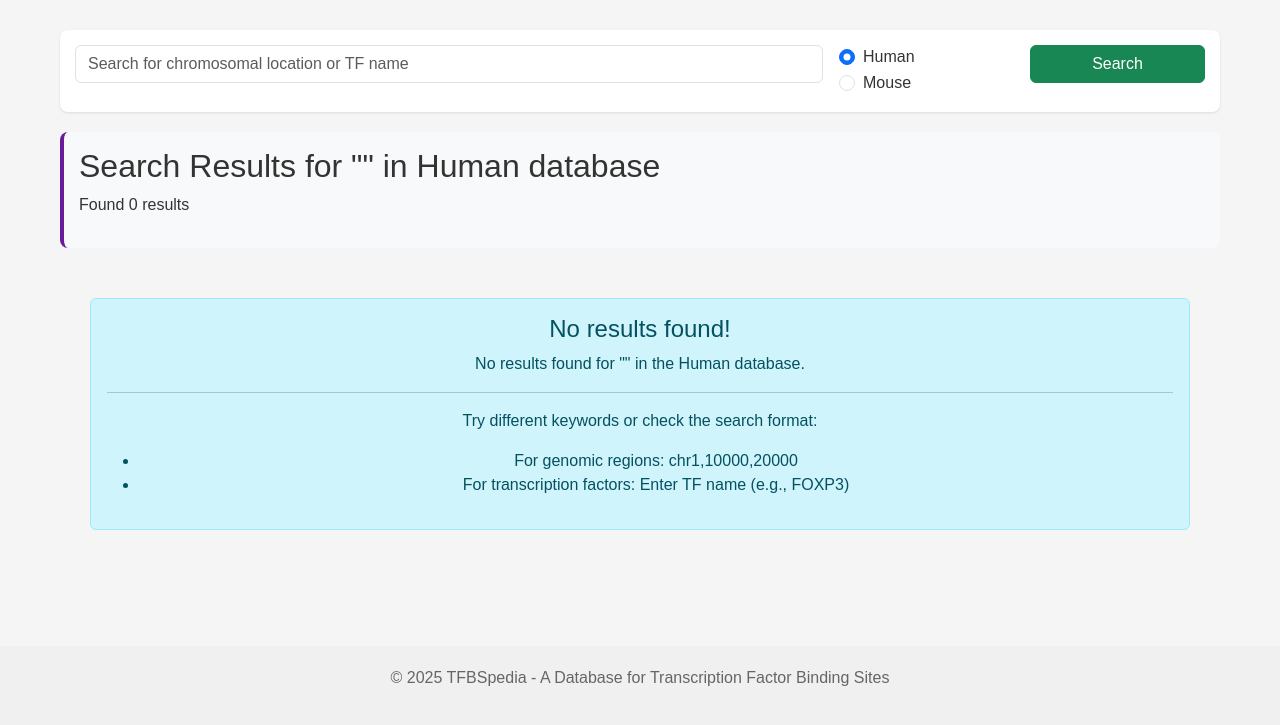
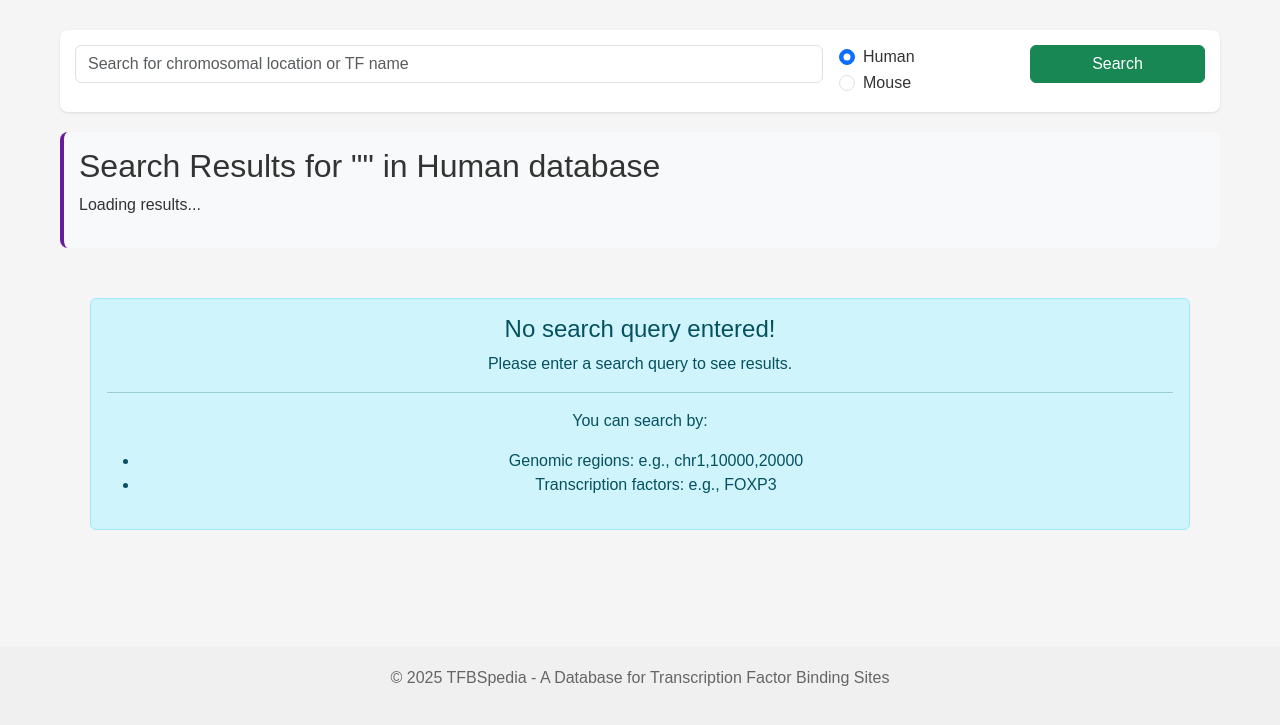
Before and after one commit to shengzhulst/TFBSpedia_django, a Django app: page /search/ in a window 1280 px wide. Shown: the part 56-781 px from the top of the page. Run offline with Django 4.2, Linux system fonts and the light colour scheme; some libraries are stand-ins or nearby versions.

Commit message:
update rest

```diff
--- a/home/views.py
+++ b/home/views.py
@@ -1,7 +1,8 @@
 from django.shortcuts import render
 from django.db import connections
-import re
-from rest_framework import viewsets
+from django.conf import settings
+import re, traceback
+from rest_framework import viewsets, status
 from rest_framework.response import Response
 from .serializers import TFBSSerializer
 
@@ -18,10 +19,18 @@ def search_results(request):
     query = request.GET.get('query', '')
     species = request.GET.get('species', 'human')
 
-    # DataTables will handle data fetching via AJAX
+    # Just prepare the context for the template,
+    # actual data will be loaded via AJAX from the API
     context = {
         'query': query,
         'species': species,
+        'columns': [
+            {'name': 'Chromosome', 'key': 'seqnames'},
+            {'name': 'Start', 'key': 'start'},
+            {'name': 'End', 'key': 'end'},
+            # {'name': 'TF Name', 'key': 'tf_name'},
+            # {'name': 'Score', 'key': 'score'}
+        ]
     }
     return render(request, 'pages/search_results.html', context)
 
@@ -29,58 +38,138 @@ class TFBSViewSet(viewsets.ViewSet):
     def list(self, request):
         query = request.query_params.get('query', '')
         species = request.query_params.get('species', 'human')
+        draw = int(request.query_params.get('draw', 1))
 
-        results = []
+        # Early return if no query provided
+        if not query:
+            return Response({
+                'draw': draw,
+                'recordsTotal': 0,
+                'recordsFiltered': 0,
+                'data': []
+            })
+
         db_alias = 'human' if species == 'human' else 'mouse'
 
-        if self.is_genomic_location(query):
-            chrom, start, end = self.parse_genomic_location(query)
-            results = self.search_by_location(db_alias, chrom, start, end)
-        else:
-            results = self.search_by_tf_name(db_alias, query)
+        try:
+            # Determine search method and execute query
+            if is_genomic_location(query):
+                chrom, start, end = parse_genomic_location(query)
+                results, total_count = search_by_location(db_alias, chrom, start, end, request)
+            else:
+                results, total_count = search_by_tf_name(db_alias, query, request)
 
-        serializer = TFBSSerializer(results, many=True)
-        return Response(serializer.data)
+            # Add action links to each result (if results aren't empty)
+            for result in results:
+                result['actions'] = f"/tfbs-details/{result.get('id', 0)}/"
 
-    def is_genomic_location(self, query):
-        pattern = r'^chr\d+,\d+,\d+$'
-        return bool(re.match(pattern, query))
+            # Format response for DataTables
+            return Response({
+                'draw': draw,
+                'recordsTotal': total_count,
+                'recordsFiltered': total_count,
+                'data': results
+            })
 
-    def parse_genomic_location(self, query):
-        parts = query.split(',')
-        chromosome = parts[0]
-        start = int(parts[1])
-        end = int(parts[2])
-        return chromosome, start, end
+        except Exception as e:
+            error_details = traceback.format_exc()
+            print(f"Error in TFBSViewSet: {str(e)}")
+            print(f"Traceback: {error_details}")
 
-    def search_by_location(self, db_alias, chromosome, start, end):
+            return Response({
+                'draw': draw,
+                'recordsTotal': 0,
+                'recordsFiltered': 0,
+                'data': [],
+                'error': str(e),
+                'details': error_details if settings.DEBUG else "See server logs for details"
+            }, status=status.HTTP_200_OK)  # Return 200 so DataTables can display the error
+
+# Helper functions
+def is_genomic_location(query):
+    pattern = r'^chr\d+,\d+,\d+$'
+    return bool(re.match(pattern, query))
+
+def parse_genomic_location(query):
+    parts = query.split(',')
+    chromosome = parts[0]
+    start = int(parts[1])
+    end = int(parts[2])
+    return chromosome, start, end
+
+def search_by_location(db_alias, chromosome, start, end, request):
+    try:
         with connections[db_alias].cursor() as cursor:
+            # First get a count of total matching records
+            cursor.execute("""
+                SELECT COUNT(*)
+                FROM binding_sites
+                WHERE chromosome = %s AND position_start >= %s AND position_end <= %s
+            """, [chromosome, start, end])
+
+            count = cursor.fetchone()[0]
+
+            # Handle pagination
+            offset = int(request.query_params.get('start', 0))
+            limit = int(request.query_params.get('length', 25))
+
+            # Get paginated results
             cursor.execute("""
                 SELECT id, chromosome as seqnames, position_start as start, position_end as end,
                        tf_name, score
                 FROM binding_sites
                 WHERE chromosome = %s AND position_start >= %s AND position_end <= %s
-                LIMIT 1000
-            """, [chromosome, start, end])
+                ORDER BY position_start
+                OFFSET %s LIMIT %s
+            """, [chromosome, start, end, offset, limit])
 
             columns = [col[0] for col in cursor.description]
-            return [dict(zip(columns, row)) for row in cursor.fetchall()]
+            results = [dict(zip(columns, row)) for row in cursor.fetchall()]
 
-    def search_by_tf_name(self, db_alias, tf_name):
+            return results, count
+    except Exception as e:
+        print(f"Database error in search_by_location: {str(e)}")
+        # Re-raise to be caught by the main try/except block
+        raise
+
+def search_by_tf_name(db_alias, tf_name, request):
+    try:
         with connections[db_alias].cursor() as cursor:
+            # First get a count of total matching records
+            cursor.execute("""
+                SELECT COUNT(*)
+                FROM "TFBS_name"
+                JOIN "TFBS_position"
+                ON "TFBS_name"."ID" = "TFBS_position"."ID"
+                WHERE "TFBS_name"."TFBS" ILIKE %s OR "TFBS_name"."predicted_TFBS" ILIKE %s
+            """, [f'%{tf_name}%', f'%{tf_name}%'])
+
+            count = cursor.fetchone()[0]
+
+            # Handle pagination
+            offset = int(request.query_params.get('start', 0))
+            limit = int(request.query_params.get('length', 25))
+
+            # Get paginated results
             cursor.execute("""
                 SELECT
                     "TFBS_position"."ID" as id,
                     "TFBS_position"."seqnames",
                     "TFBS_position"."start",
-                    "TFBS_position"."end",
-                    "TFBS_name"."TFBS" as tf_name
+                    "TFBS_position"."end"
                 FROM "TFBS_name"
                 JOIN "TFBS_position"
                 ON "TFBS_name"."ID" = "TFBS_position"."ID"
                 WHERE "TFBS_name"."TFBS" ILIKE %s OR "TFBS_name"."predicted_TFBS" ILIKE %s
-                LIMIT 1000
-                """, [f'%{tf_name}%', f'%{tf_name}%'])
+                ORDER BY "TFBS_position"."ID"
+                OFFSET %s LIMIT %s
+            """, [f'%{tf_name}%', f'%{tf_name}%', offset, limit])
 
             columns = [col[0] for col in cursor.description]
-            return [dict(zip(columns, row)) for row in cursor.fetchall()]
+            results = [dict(zip(columns, row)) for row in cursor.fetchall()]
+
+            return results, count
+    except Exception as e:
+        print(f"Database error in search_by_tf_name: {str(e)}")
+        # Re-raise to be caught by the main try/except block
+        raise
--- a/templates/pages/search_results.html
+++ b/templates/pages/search_results.html
@@ -67,6 +67,7 @@
         .action-button:hover {
             background-color: #4a148c;
             color: white;
+            text-decoration: none;
         }
         .no-results {
             padding: 30px;
@@ -79,6 +80,16 @@
             padding: 20px;
             background-color: #f0f0f0;
             color: #666;
+        }
+        .loading-indicator {
+            display: flex;
+            justify-content: center;
+            align-items: center;
+            height: 100px;
+        }
+        .spinner-border {
+            width: 3rem;
+            height: 3rem;
         }
     </style>
 </head>
@@ -113,48 +124,43 @@
 
         <div class="search-info">
             <h2>Search Results for "{{ query }}" in {{ species|title }} database</h2>
-            <p>Found {{ results|length }} results</p>
+            <p id="results-count">Loading results...</p>
         </div>
 
-        {% if results %}
+        {% if query %}
             <div class="table-container">
-                <table id="results-table" class="table table-hover table-striped">
+                <div id="loading-indicator" class="loading-indicator">
+                    <div class="spinner-border text-primary" role="status">
+                        <span class="visually-hidden">Loading...</span>
+                    </div>
+                </div>
+
+                <div id="error-container" class="alert alert-danger" style="display: none;"></div>
+
+                <table id="results-table" class="table table-hover table-striped" style="width:100%; display:none;">
                     <thead>
                         <tr>
                             {% for column in columns %}
-                                {% if column.key != 'actions' %}
-                                    <th>{{ column.name }}</th>
-                                {% endif %}
+                                <th>{{ column.name }}</th>
                             {% endfor %}
                             <th>Actions</th>
                         </tr>
                     </thead>
                     <tbody>
-                        {% for result in results %}
-                            <tr>
-                                {% for column in columns %}
-                                    {% if column.key != 'actions' %}
-                                        <td>{{ result|get_item:column.key }}</td>
-                                    {% endif %}
-                                {% endfor %}
-                                <td>
-                                    <a href="{{ result.actions }}" class="action-button">View</a>
-                                </td>
-                            </tr>
-                        {% endfor %}
+                        <!-- Data will be loaded via AJAX -->
                     </tbody>
                 </table>
             </div>
         {% else %}
             <div class="no-results">
                 <div class="alert alert-info" role="alert">
-                    <h4 class="alert-heading">No results found!</h4>
-                    <p>No results found for "{{ query }}" in the {{ species|title }} database.</p>
+                    <h4 class="alert-heading">No search query entered!</h4>
+                    <p>Please enter a search query to see results.</p>
                     <hr>
-                    <p>Try different keywords or check the search format:</p>
+                    <p>You can search by:</p>
                     <ul>
-                        <li>For genomic regions: chr1,10000,20000</li>
-                        <li>For transcription factors: Enter TF name (e.g., FOXP3)</li>
+                        <li>Genomic regions: e.g., chr1,10000,20000</li>
+                        <li>Transcription factors: e.g., FOXP3</li>
                     </ul>
                 </div>
             </div>
@@ -172,11 +178,92 @@
     <script src="https://cdn.datatables.net/1.11.5/js/jquery.dataTables.min.js"></script>
     <script src="https://cdn.datatables.net/1.11.5/js/dataTables.bootstrap5.min.js"></script>
 
+    {% if query %}
     <script>
         $(document).ready(function() {
-            $('#results-table').DataTable({
+            // Initialize csrf token for Ajax requests
+            function getCookie(name) {
+                let cookieValue = null;
+                if (document.cookie && document.cookie !== '') {
+                    const cookies = document.cookie.split(';');
+                    for (let i = 0; i < cookies.length; i++) {
+                        const cookie = cookies[i].trim();
+                        if (cookie.substring(0, name.length + 1) === (name + '=')) {
+                            cookieValue = decodeURIComponent(cookie.substring(name.length + 1));
+                            break;
+                        }
+                    }
+                }
+                return cookieValue;
+            }
+
+            const csrftoken = getCookie('csrftoken');
+
+            $.ajaxSetup({
+                beforeSend: function(xhr, settings) {
+                    if (!this.crossDomain) {
+                        xhr.setRequestHeader("X-CSRFToken", csrftoken);
+                    }
+                }
+            });
+
+            // Initialize DataTable with server-side processing
+            const table = $('#results-table').DataTable({
+                processing: true,
+                serverSide: true,
                 responsive: true,
                 pageLength: 25,
+                ajax: {
+                    url: '/api/tfbs/',
+                    type: 'GET',
+                    data: function(d) {
+                        // Add custom parameters
+                        d.query = '{{ query }}';
+                        d.species = '{{ species }}';
+                    },
+                    error: function(xhr, error, thrown) {
+                        console.error('DataTables error:', error);
+                        console.error('Exception:', thrown);
+                        console.error('Response:', xhr.responseText);
+
+                        $('#loading-indicator').hide();
+                        $('#error-container').html(
+                            'Error loading data: ' + (thrown || 'Unknown error') +
+                            '<br>Please try again or contact support.'
+                        ).show();
+                    },
+                    dataSrc: function(json) {
+                        if (json.error) {
+                            console.error('API returned error:', json.error);
+                            console.error('Details:', json.details);
+
+                            $('#loading-indicator').hide();
+                            $('#error-container').html(
+                                'Error processing request: ' + json.error +
+                                '<br>Please try again or contact support.'
+                            ).show();
+
+                            return [];
+                        }
+
+                        // Update the count display
+                        $('#results-count').text('Found ' + json.recordsTotal + ' results');
+
+                        return json.data;
+                    }
+                },
+                columns: [
+                    { data: 'seqnames', defaultContent: '-' },
+                    { data: 'start', defaultContent: '-' },
+                    { data: 'end', defaultContent: '-' },
+                    {
+                        data: 'actions',
+                        render: function(data, type, row) {
+                            return '<a href="' + (data || '#') + '" class="action-button">View</a>';
+                        },
+                        orderable: false
+                    }
+                ],
                 language: {
                     search: "Filter results:",
                     lengthMenu: "Show _MENU_ entries per page",
@@ -186,10 +273,28 @@
                         last: "Last",
                         next: "Next",
                         previous: "Previous"
-                    }
+                    },
+                    emptyTable: "No results found for your search",
+                    zeroRecords: "No matching records found"
+                },
+                initComplete: function() {
+                    // Hide loading indicator and show table
+                    $('#loading-indicator').hide();
+                    $('#results-table').show();
                 }
+            });
+
+            // Add error handling for the DataTable
+            table.on('error.dt', function(e, settings, techNote, message) {
+                console.error('DataTable error:', message);
+                $('#loading-indicator').hide();
+                $('#error-container').html(
+                    'Error in data table: ' + message +
+                    '<br>Please try again or contact support.'
+                ).show();
             });
         });
     </script>
+    {% endif %}
 </body>
 </html>
```
